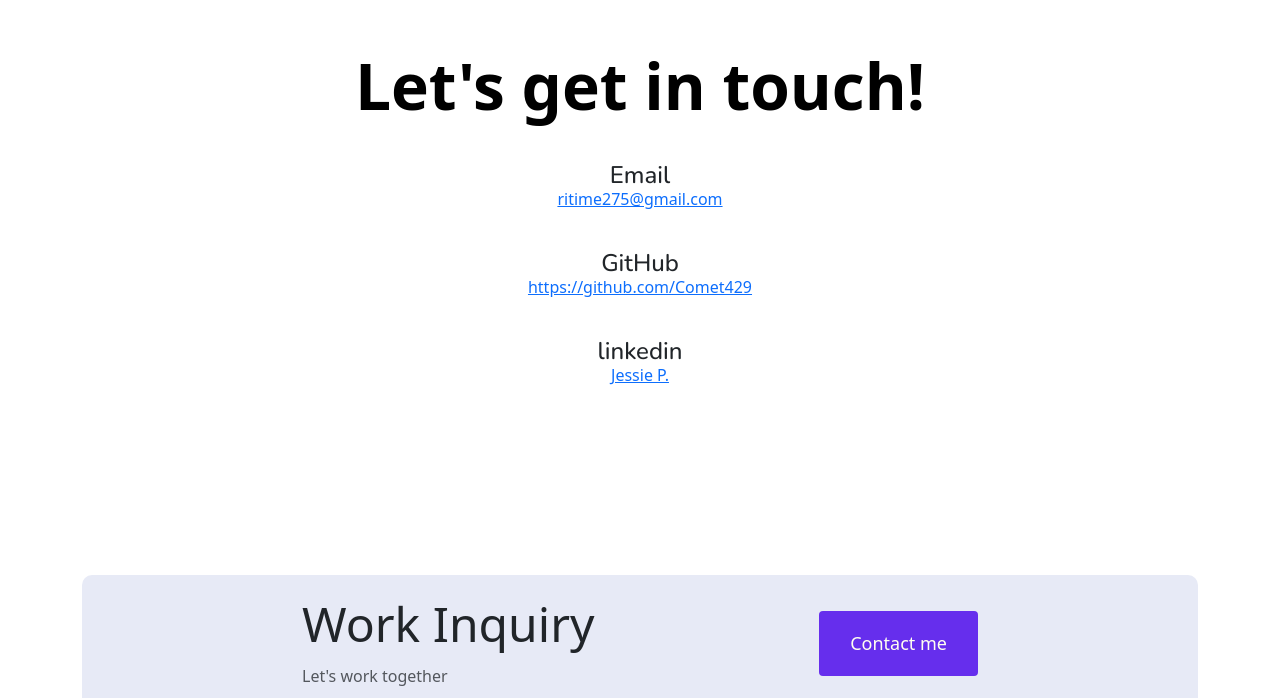
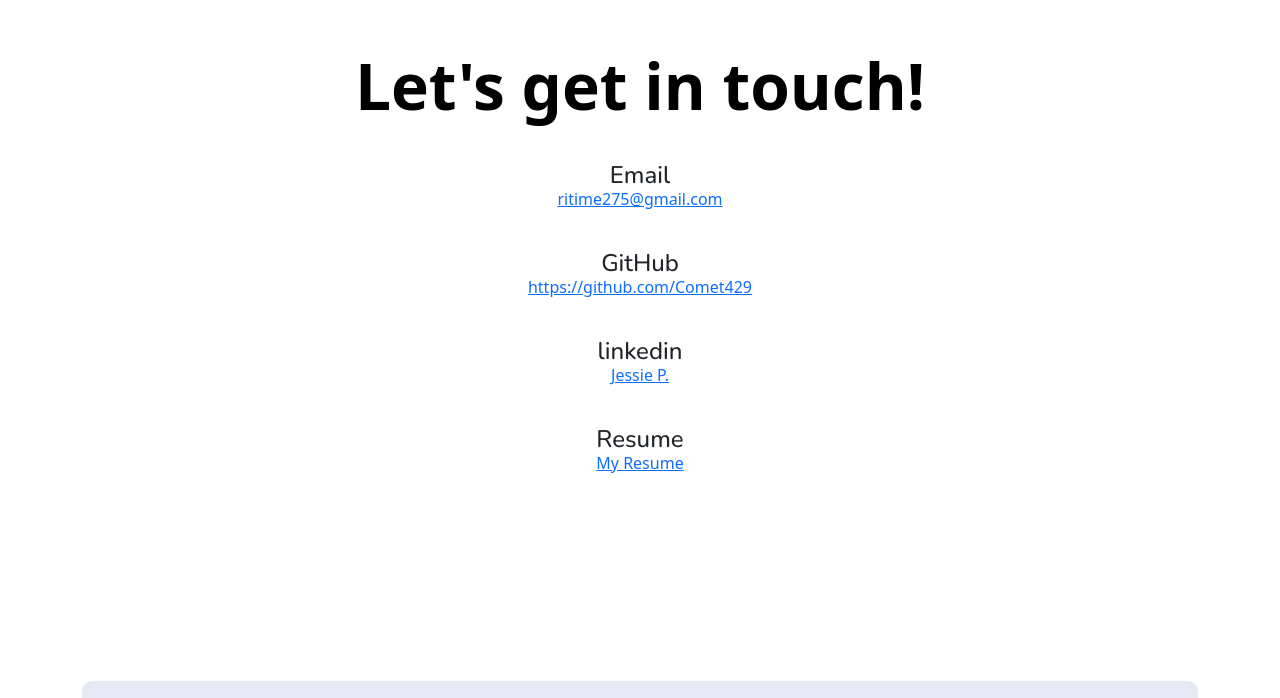
Before and after one commit to Comet429/potfolio-project-01, a plain HTML site: page contact.html in a window 1280 px wide. Shown: the part 79-777 px from the top of the page. Drawn offline with nearby package versions, Linux system fonts and the light colour scheme.

Commit message:
Updated contact page

```diff
--- a/contact.html
+++ b/contact.html
@@ -127,12 +127,16 @@
           >
         </p>
         <h3>linkedin</h3>
-        <p>
+        <p class="mb-5 text">
           <a
             href="https://www.linkedin.com/in/jessie-polong-600a6a196/"
             trarget="_blank"
             >Jessie P.</a
           >
+        </p>
+        <h3>Resume</h3>
+        <p class="mb-5 text">
+          <a href="files/myResume.pdf" target="_blank">My Resume</a>
         </p>
       </div>
     </div>
```
Also changed, not shown: 1 other file.
